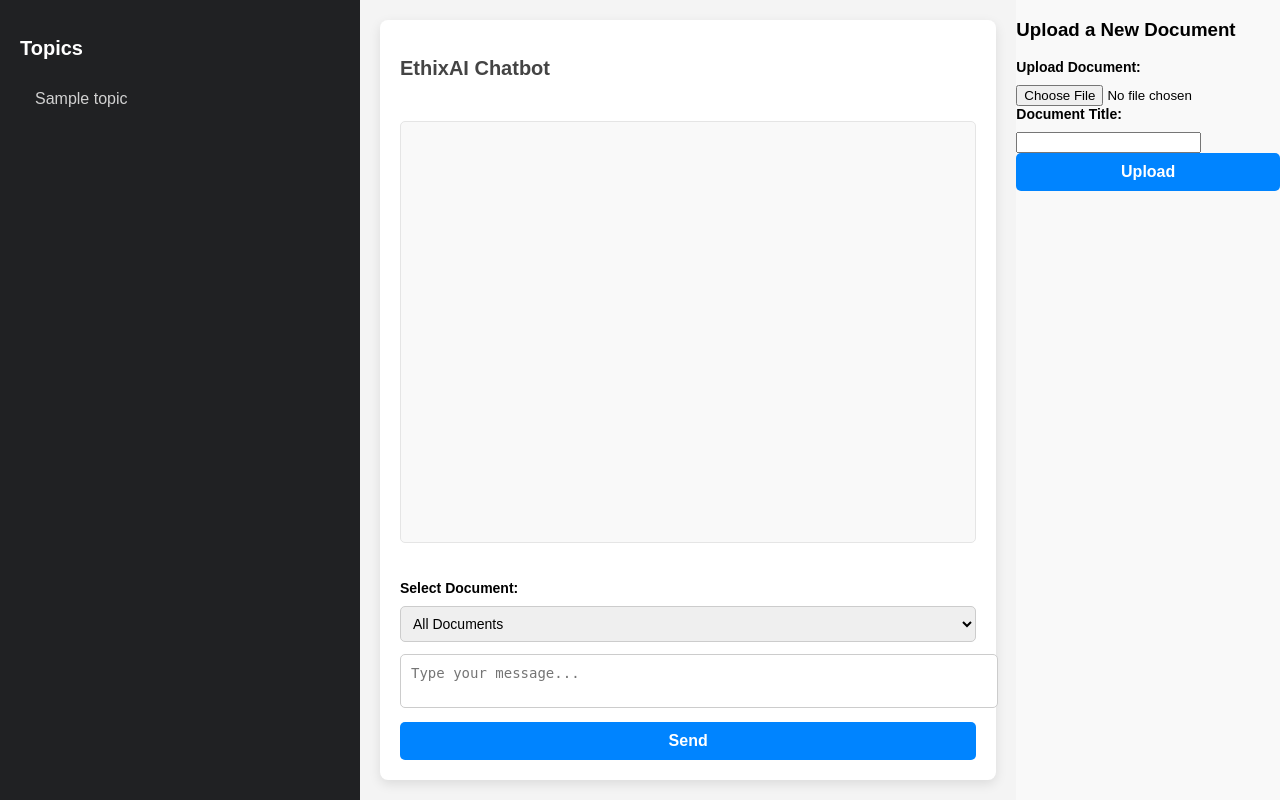
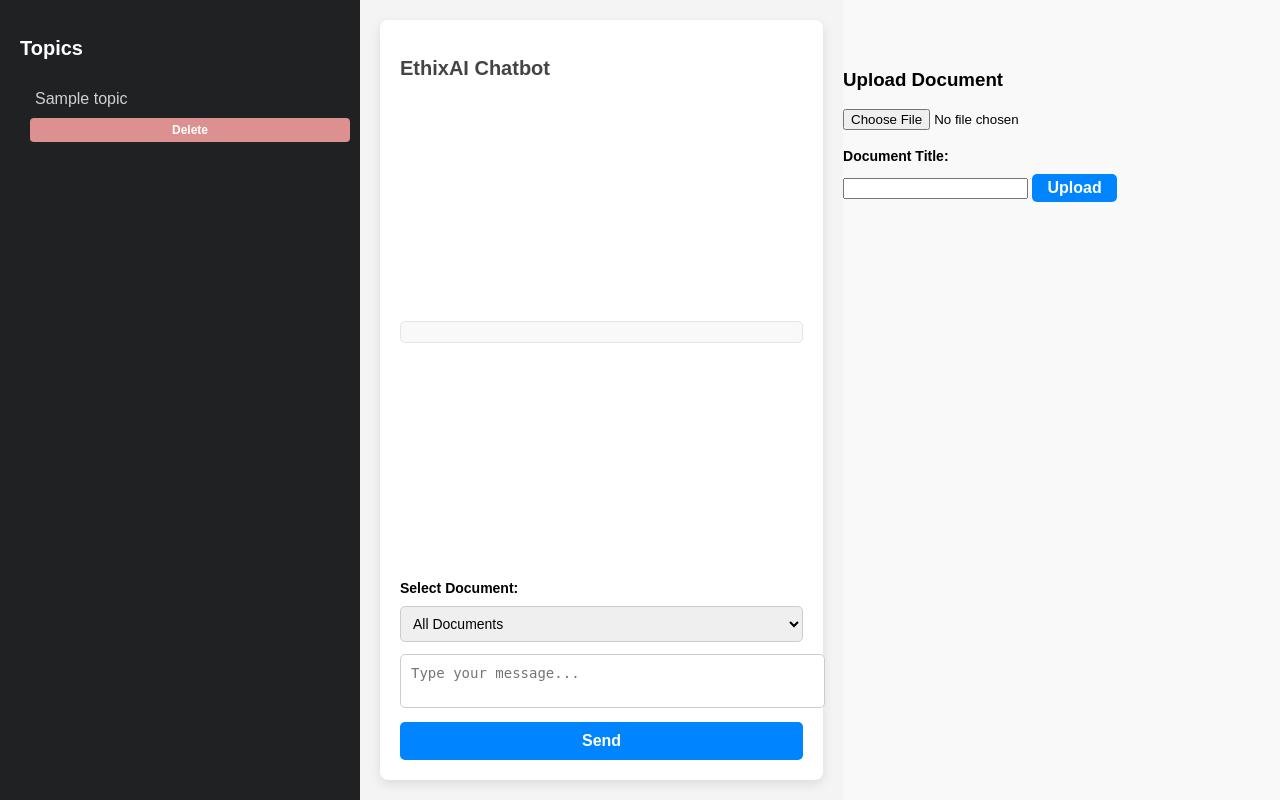
Before and after one commit to EthixDev/rag_chatbot, a Django app: page / in a window 1280 px wide. Run offline with Django 5.2, Linux system fonts and the light colour scheme; tables that the repository leaves empty hold one stand-in row (values such as "Sample post"); parts of the project's set-up code (start-up, migrations or seed data) failed here and were passed over.

Commit message:
add delete functionality to delete history on the ui.

```diff
--- a/app/static/app/styles.css
+++ b/app/static/app/styles.css
@@ -56,7 +56,6 @@
 
 /* Chat Container */
 .chat-container {
-    flex-grow: 1;
     display: flex;
     flex-direction: column;
     justify-content: space-between;
@@ -85,7 +84,6 @@
 
 /* Conversation History */
 .conversation-history {
-    flex-grow: 1;
     max-height: 400px;
     overflow-y: auto;
     padding: 10px;
@@ -178,7 +176,7 @@
 }
 
 .delete-btn {
-    background-color: #ff4d4d;
+    background-color: #dd7c7c;
     color: white;
     border: none;
     padding: 5px 10px;
@@ -188,5 +186,5 @@
 }
 
 .delete-btn:hover {
-    background-color: #ff1a1a;
+    background-color: #d109b6;
 }
--- a/app/templates/app/generate_response.html
+++ b/app/templates/app/generate_response.html
@@ -5,6 +5,31 @@
 <head>
     <title>EthixAI Chatbot</title>
     <link rel="stylesheet" type="text/css" href="{% static 'app/styles.css' %}">
+    <style>
+        .upload-section {
+            margin-top: 50px;
+        }
+
+        #uploadForm button {
+            width: auto;
+            padding: 5px 15px;
+        }
+
+        .delete-btn {
+            background-color: #dd9090;
+            color: white;
+            border: none;
+            padding: 5px 10px;
+            cursor: pointer;
+            font-size: 12px;
+            border-radius: 4px;
+            margin-left: 10px;
+        }
+
+        .delete-btn:hover {
+            background-color: #e67a7a;
+        }
+    </style>
 </head>
 <body>
     <div class="main-container">
@@ -15,9 +40,11 @@
                 {% for topic in topics %}
                     <li>
                         <a href="{% url 'topic_view' id=topic.id %}">{{ topic.title }}</a>
+                        <button class="delete-btn" onclick="deleteTopic('{{ topic.id }}')">Delete</button>
                     </li>
                 {% endfor %}
             </ul>
+
         </div>
 
         <!-- Main Chat Section -->
@@ -53,10 +80,10 @@
 
         <!-- Document Upload Section -->
         <div class="upload-section">
-            <h3>Upload a New Document</h3>
+            <h3>Upload Document</h3>
             <form id="uploadForm">
-                <label for="file">Upload Document:</label>
                 <input type="file" id="file" name="file" required>
+                <br><br>
                 <label for="title">Document Title:</label>
                 <input type="text" id="title" name="title" required>
                 <button type="submit">Upload</button>
@@ -65,44 +92,33 @@
     </div>
 
     <script>
-        document.querySelector('#uploadForm').addEventListener('submit', async function (e) {
-            e.preventDefault();
-
-            const fileInput = document.querySelector('#file');
-            const titleInput = document.querySelector('#title');
-
-            if (!fileInput.files.length || !titleInput.value.trim()) {
-                alert('Please fill in all fields.');
+        async function deleteTopic(topicId) {
+            if (!confirm('Are you sure you want to delete this topic?')) {
                 return;
             }
 
-            const formData = new FormData();
-            formData.append('file', fileInput.files[0]);
-            formData.append('title', titleInput.value);
-
             try {
-                const response = await fetch("{% url 'api_upload_document' %}", {
+                const response = await fetch("{% url 'delete_topic' %}", {
                     method: 'POST',
                     headers: {
-                        'X-CSRFToken': '{{ csrf_token }}', // Ensure CSRF token is included
+                        'Content-Type': 'application/json',
+                        'X-CSRFToken': '{{ csrf_token }}',
                     },
-                    body: formData,
+                    body: JSON.stringify({ id: topicId }),
                 });
 
-                const result = await response.json();
-
                 if (response.ok) {
-                    alert(result.message);
-                    // Optionally refresh the page or update the document list dynamically
-                    location.reload();
+                    alert('Topic deleted successfully');
+                    location.reload(); // Refresh the page to update the list
                 } else {
-                    alert(`Error: ${result.errors}`);
+                    const result = await response.json();
+                    alert(`Error: ${result.error || 'Unable to delete topic.'}`);
                 }
             } catch (error) {
-                alert('An error occurred while uploading the document.');
-                console.error(error);
+                console.error('Error deleting topic:', error);
+                alert('An error occurred while deleting the topic.');
             }
-        });
+        }
     </script>
 </body>
 </html>
--- a/app/urls.py
+++ b/app/urls.py
@@ -1,10 +1,12 @@
 from django.urls import path
-from app.views import generate_response, topic_view, index, DocumentUpload
+from app.views import generate_response, topic_view, index, DocumentUpload, delete_topic
 
 urlpatterns = [
     path('', generate_response, name='generate_response'),  # Root path for the app
     path('<int:id>/', topic_view, name='topic_view'),
     path('chunk', index, name='index'),
     path('api/upload_document/', DocumentUpload.as_view(), name='api_upload_document'),
+    path('delete-topic/', delete_topic, name='delete_topic'),
+
 
 ]
--- a/app/views.py
+++ b/app/views.py
@@ -3,14 +3,16 @@
 from RAG.embedding_gen import chunk_text
 from app.models import Conversation, TextChunk, Topic
 from pgvector.django import CosineDistance
+from django.http import JsonResponse
+from django.views.decorators.csrf import csrf_exempt
 from dotenv import load_dotenv
 import google.generativeai as genai
 import os
 from rest_framework.views import APIView
-from .models import Document
 from rest_framework.response import Response
 from rest_framework import status
 from .serializers import DocumentSerializer
+import json
 
 
 load_dotenv()
@@ -153,3 +155,17 @@
             'success': False,
             'errors': serializer.errors
         }, status=status.HTTP_400_BAD_REQUEST)
+
+
+@csrf_exempt
+def delete_topic(request):
+    if request.method == 'POST':
+        try:
+            data = json.loads(request.body)
+            topic_id = data.get('id')
+            topic = get_object_or_404(Topic, id=topic_id)
+            topic.delete()
+            return JsonResponse({'message': 'Topic deleted successfully'})
+        except Exception as e:
+            return JsonResponse({'error': str(e)}, status=400)
+    return JsonResponse({'error': 'Invalid request method'}, status=405)
```
Also changed, not shown: app/templates/app/index.html (+90 -5 lines).
